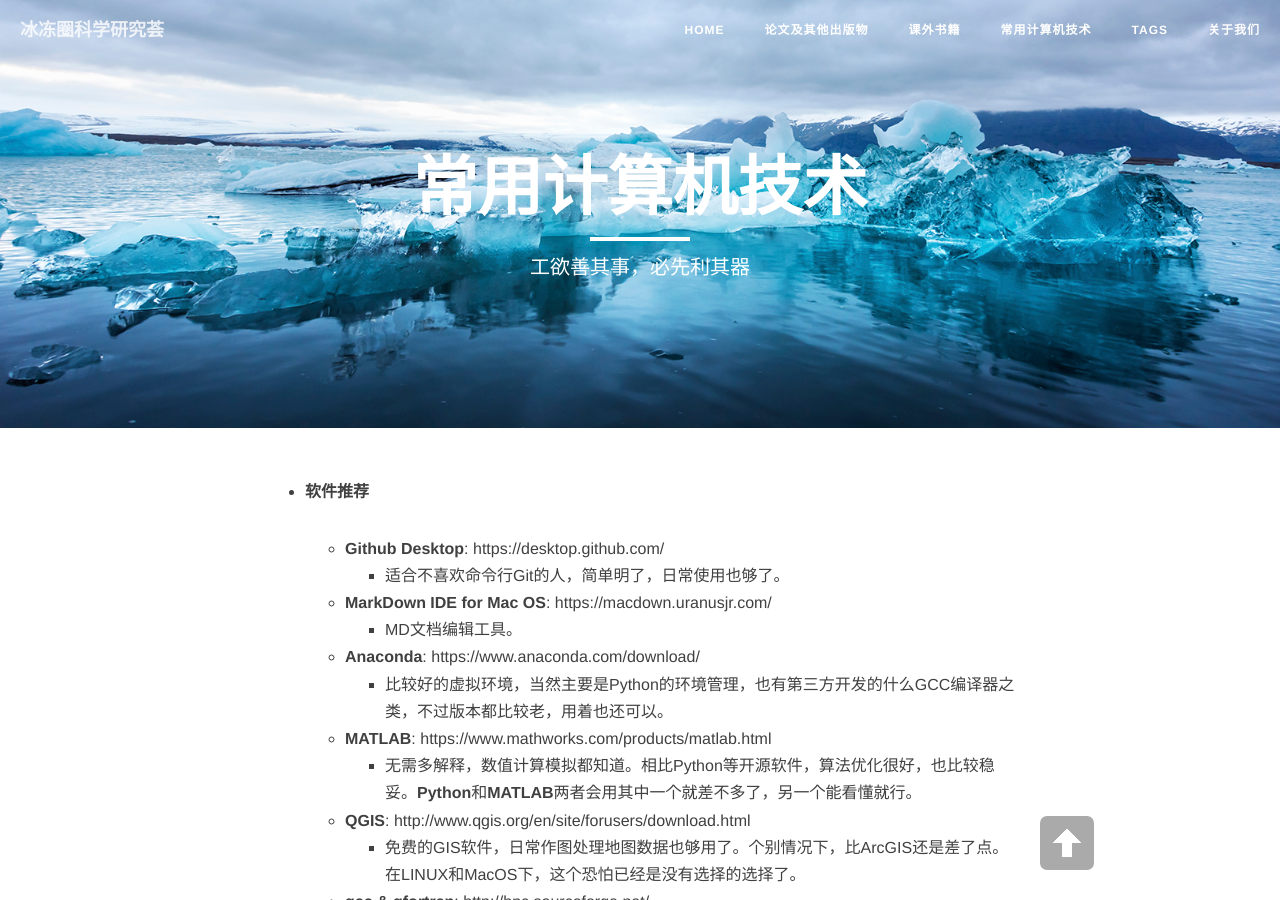
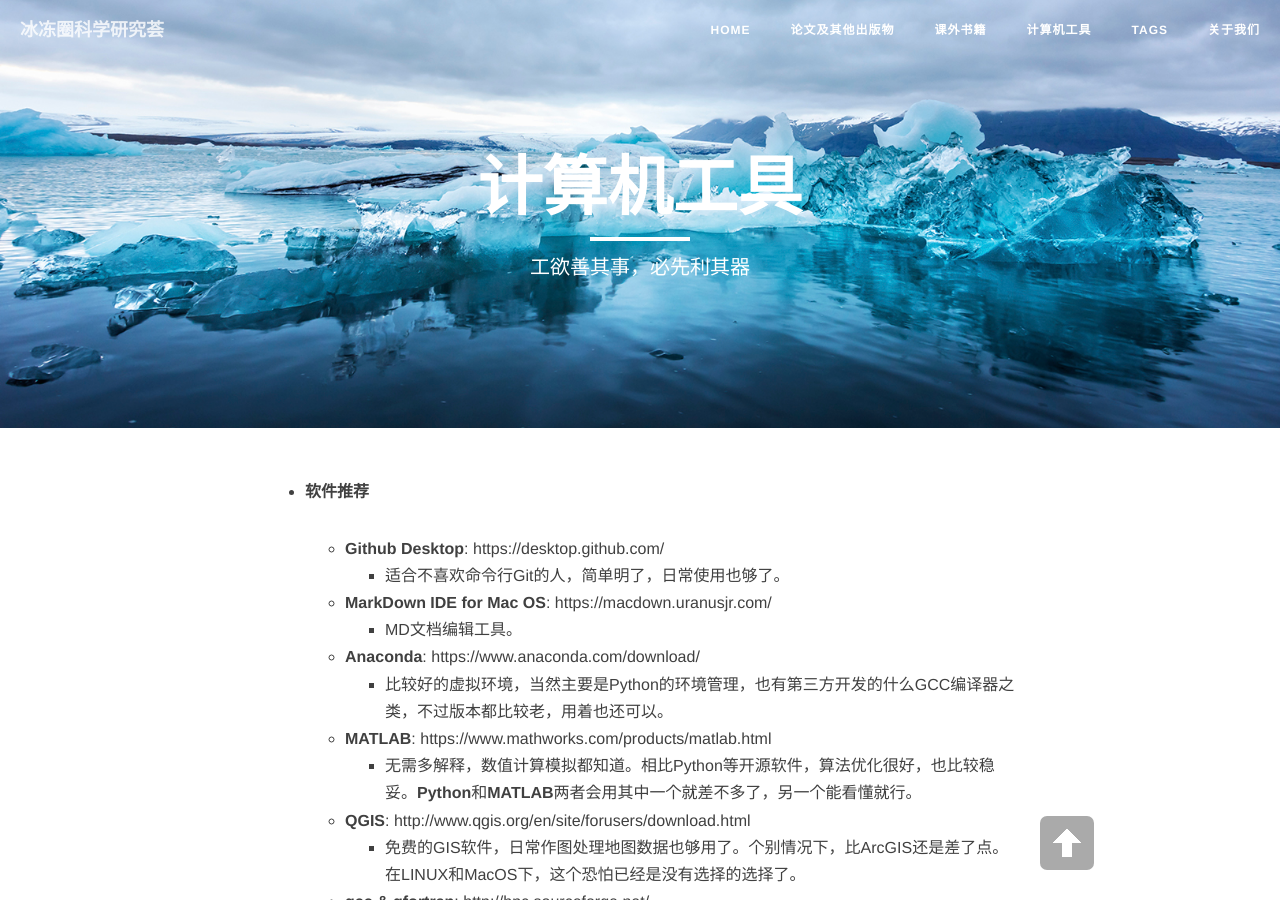
Before and after one commit to CryoECNU/cryoecnu.github.io, a Jekyll site: the page built from xtech.md, in a window 1280 px wide and 900 px high. Built offline with Jekyll 4.4.1, drawn with Linux system fonts in a browser that asks for light colours; nearby versions of some CDN libraries.

Commit message:
Update xtech.md

```diff
--- a/xtech.md
+++ b/xtech.md
@@ -1,6 +1,6 @@
 ---
 layout: page
-title: "常用计算机技术"
+title: "计算机工具"
 description: "工欲善其事，必先利其器"
 header-img: "img/top.png"
 ---
```
